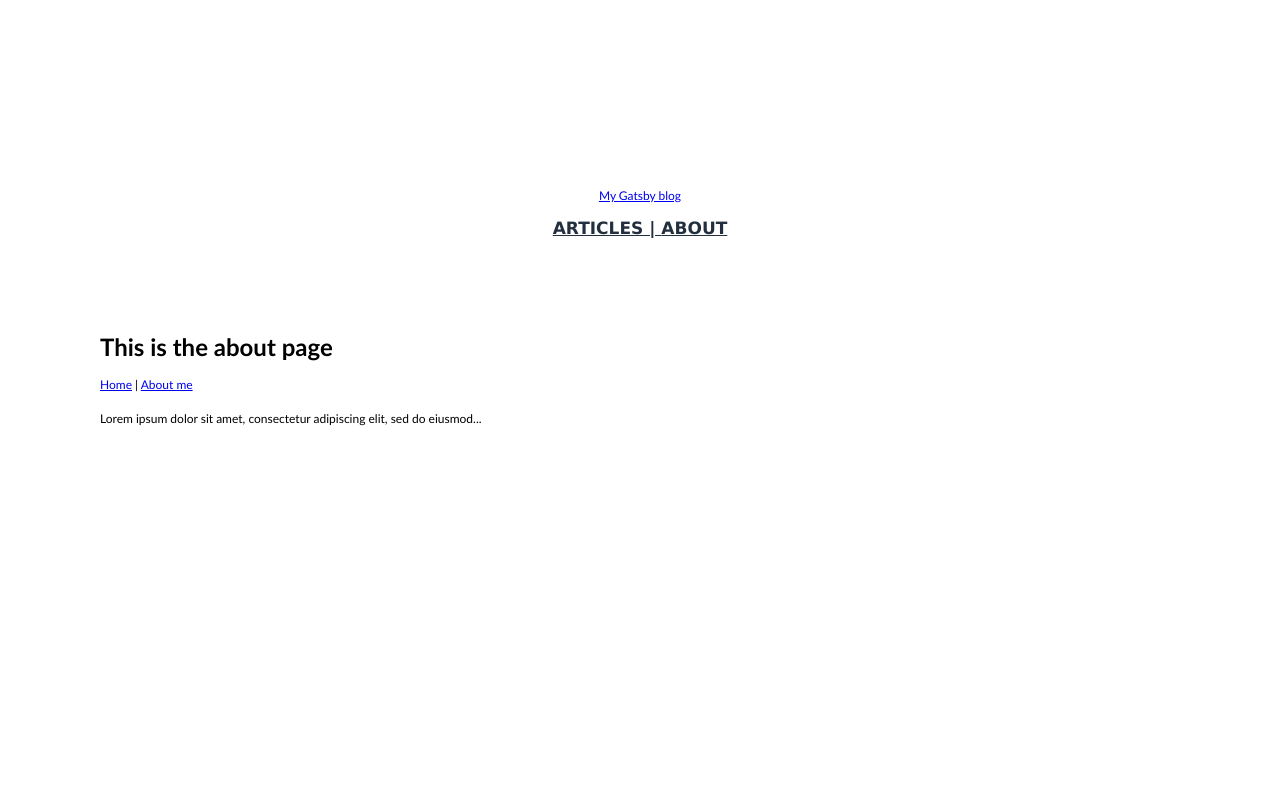
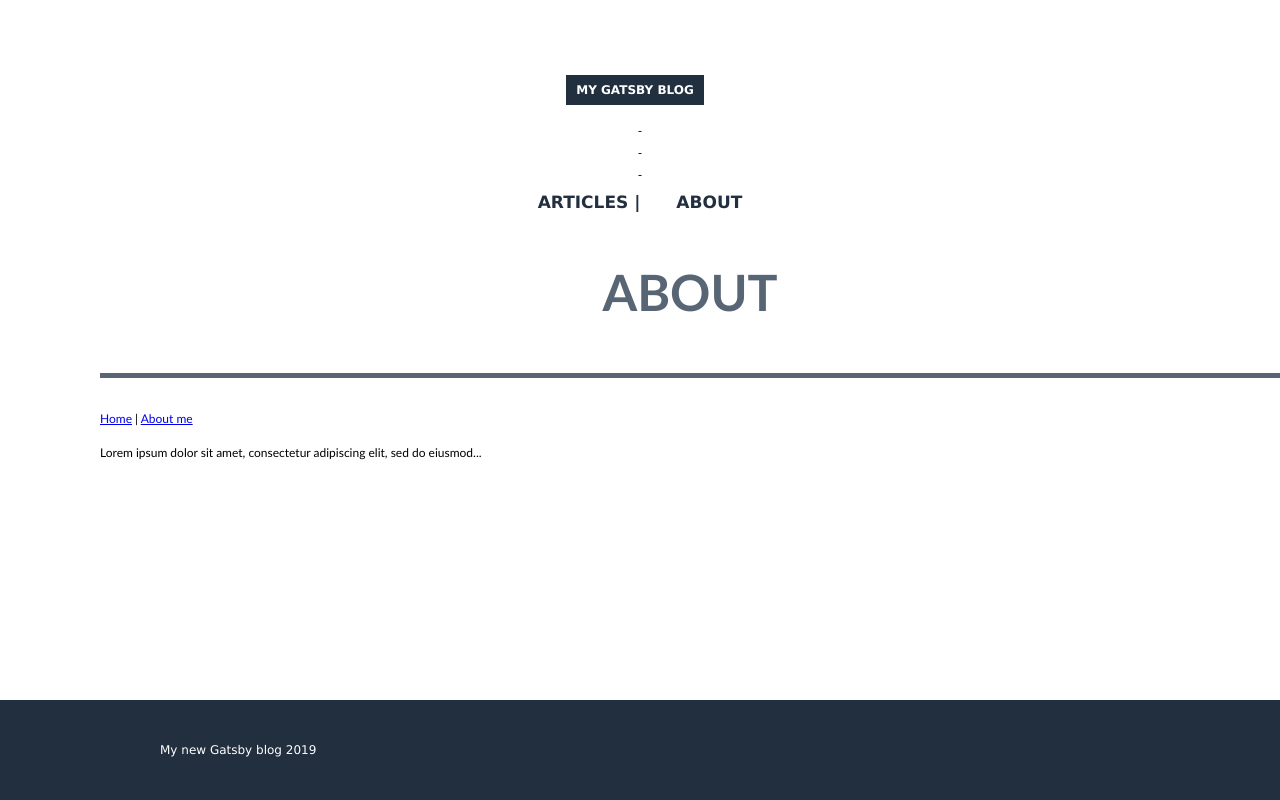
Before and after one commit to oanadonose/gatsby_starter, a Gatsby site: page /about in a window 1280 px wide. Built offline with nearby package versions, Linux system fonts and the light colour scheme; Gatsby itself is replaced by a stand-in of ours.

Commit message:
created header, footer and title components

```diff
--- /dev/null
+++ b/src/components/footer.js
@@ -0,0 +1,8 @@
+import React from "react"
+import styles from "./footer.module.scss"
+
+export default ({ children }) => (
+  <footer className={styles.container}>
+    <div className={styles.footer}>{children}</div>
+  </footer>
+)
--- /dev/null
+++ b/src/components/footer.module.scss
@@ -0,0 +1,22 @@
+@import "../styles/global";
+
+$footer-height: 100px;
+
+.container {
+  background-color: $color-pallete-1;
+  width: $container-width;
+  height: $footer-height;
+  position: absolute;
+  bottom: 0;
+  width: $container-width;
+
+  .footer {
+    margin: 0 auto;
+    max-width: $site-width;
+    height: $footer-height;
+    line-height: $footer-height;
+    color: $color-pallete-4;
+    font-family: Verdana, Geneva, Tahoma, sans-serif;
+    padding: 0px 20px 0px 20px;
+  }
+}
--- a/src/components/header.js
+++ b/src/components/header.js
@@ -9,10 +9,43 @@ const HeaderLink = props => (
   </Link>
 )
 
+//HomeButton component
+const HomeButton = props => (
+  <Link to={props.to}>
+    <div className={styles.button}>{props.text}</div>
+  </Link>
+)
+
+//SocialButton component
+const SocialButton = props => {
+  let style = ""
+  let url = ""
+
+  if (props.site === "twitter") {
+    style = styles.buttonTwitter
+    url = "https://twitter.com" + props.username
+  } else if (props.site === "linkedin") {
+    style = styles.buttonLinkedin
+    url = "https://www.linkedin.com/in/" + props.username
+  } else if (props.site === "github") {
+    style = styles.buttonGithub
+    url = "https://www.github.com/" + props.username
+  }
+
+  return (
+    <a href={url} target="_blank" rel="noopener noreferrer">
+      <div className={style}>{props.children}&nbsp;</div>
+    </a>
+  )
+}
+
 export default () => (
   <header className={styles.container}>
     <div className={styles.row}>
-      <Link to="/">My Gatsby blog</Link>
+      <HomeButton to="/" text="My Gatsby blog" />
+      <SocialButton site="github" username="evangeloper" />
+      <SocialButton site="linkedin" username="evangeloper" />
+      <SocialButton site="twitter" username="evangeloper" />
     </div>
 
     <div className={styles.row}>
--- a/src/components/header.module.scss
+++ b/src/components/header.module.scss
@@ -4,7 +4,7 @@
   max-width: $site-width;
   min-height: 140px;
   margin: 0 auto;
-  padding-top: 30px;
+  padding-top: 20px;
   margin-top: 50px;
 
   .row {
@@ -36,6 +36,7 @@
 
   .button-icon {
     @extend .button;
+    background-color: $color-pallete-4;
     background-size: 16px 16px;
     background-repeat: no-repeat;
     background-position: center center;
@@ -54,7 +55,7 @@
 
   .button-linkedin {
     @extend .button-icon;
-    background-image: url("../images/linkedin.png");
+    background-image: url("../images/linkedin-o.png");
   }
 
   .link {
@@ -62,5 +63,14 @@
     font-family: Verdana, Geneva, Tahoma, sans-serif;
     font-size: 17px;
     font-weight: bold;
+    text-decoration: none;
+
+    &:hover {
+      color: $color-pallete-2;
+    }
+
+    &:not(:last-child) {
+      padding-right: 30px;
+    }
   }
 }
--- a/src/components/layout.js
+++ b/src/components/layout.js
@@ -1,10 +1,12 @@
 import React from "react"
 import styles from "./layout.module.scss"
 import Header from "./header.js"
+import Footer from "./footer.js"
 
 export default ({ children }) => (
   <div className={styles.container}>
     <Header />
-    {children}
+    <div className={styles.content}>{children}</div>
+    <Footer>My new Gatsby blog 2019</Footer>
   </div>
 )
--- a/src/components/layout.module.scss
+++ b/src/components/layout.module.scss
@@ -1,5 +1,9 @@
 .container {
   margin: 0 auto;
   max-width: 960 px;
-  padding: 100px;
+  padding: 0px;
+
+  .content {
+    padding-left: 100px;
+  }
 }
--- /dev/null
+++ b/src/components/title.js
@@ -0,0 +1,9 @@
+import React from "react"
+import styles from "./title.module.scss"
+
+export default props => (
+  <section className={styles.container}>
+    <h1 className={styles.title}>{props.text}</h1>
+    <div className={styles.subtitle}>{props.subtitle}</div>
+  </section>
+)
--- /dev/null
+++ b/src/components/title.module.scss
@@ -0,0 +1,20 @@
+@import "../styles/global";
+
+.container {
+  padding-bottom: 10px;
+  margin-bottom: 30px;
+  border-bottom: 5px solid $color-pallete-9;
+  text-align: center;
+  text-transform: uppercase;
+  color: $color-pallete-9;
+
+  .title {
+    font-size: 50px;
+    line-height: 60px;
+  }
+
+  .subtitle {
+    font-size: 18px;
+    font-weight: 100;
+  }
+}
--- a/src/pages/about.js
+++ b/src/pages/about.js
@@ -1,10 +1,11 @@
 import React from "react"
 import { Link } from "gatsby"
 import Layout from "../components/layout"
+import Title from "../components/title"
 
 export default () => (
   <Layout>
-    <h1> This is the about page</h1>
+    <Title text="About" />
     <div>
       <Link to="/">Home</Link> | <Link to="/about">About me</Link>
     </div>
--- a/src/pages/index.js
+++ b/src/pages/index.js
@@ -1,11 +1,11 @@
 import React from "react"
 import { Link } from "gatsby"
 import Layout from "../components/layout"
+import Title from "../components/title"
 
 export default () => (
   <Layout>
-    {" "}
-    <h1> This is the index page</h1>
+    <Title text="Welcome" />
     <div>
       <Link to="/">Home</Link> | <Link to="/about">About me</Link>
     </div>
```
Also changed, not shown: package.json (+6 -6 lines), src/images/linkedin-o.png (added), src/images/linkedin.png, 2 other files.
